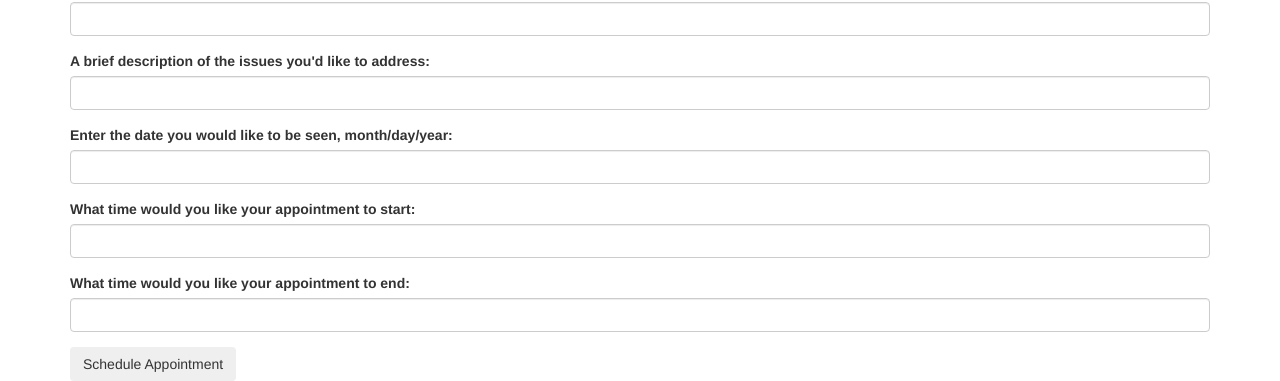
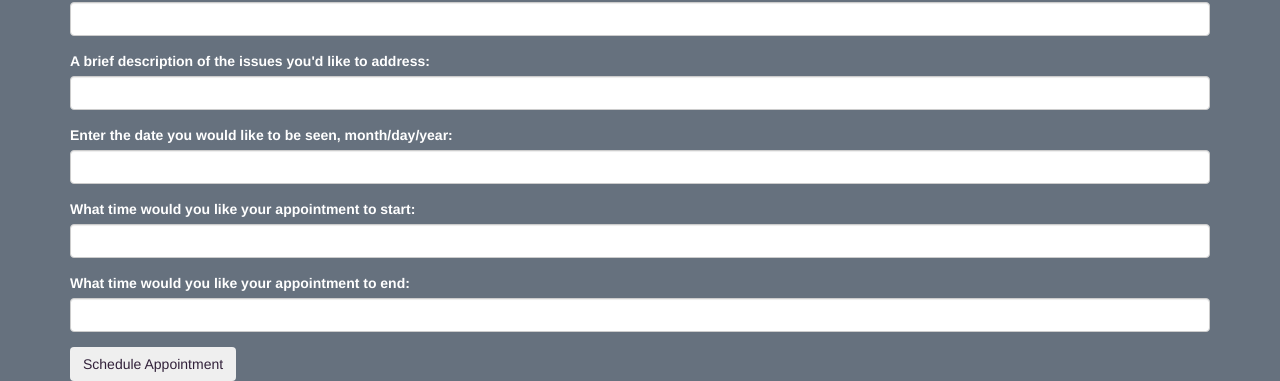
Before and after one commit to LINDGRENBA/appointment-booking, a plain HTML site: page index.html in a window 1280 px wide. Shown: the part 706-1087 px from the top of the page. Drawn offline with Linux system fonts and the light colour scheme.

Commit message:
Update color scheme.

```diff
--- a/css/styles.css
+++ b/css/styles.css
@@ -1,4 +1,7 @@
-
+body {
+  background-color: #66717eff;
+  color: #FFF;
+}
 
 .confirmation {
   display: none;
@@ -8,8 +11,19 @@
   margin: 20px;
 }
 
+.btn {
+  color: #32213aff;
+}
+
 p span {
   background-color: lightgray;
   padding-left: 2px;
   padding-right: 2px;
 }
+
+/* HEX */
+/* $color1: #32213aff Dark purple;
+$color2: #383b53ff Independence;
+$color3: #66717eff Slate gray;
+$color4: #d4d6b9ff Pale spring bud;
+$color5: #d1caa1ff Sage; */
```
